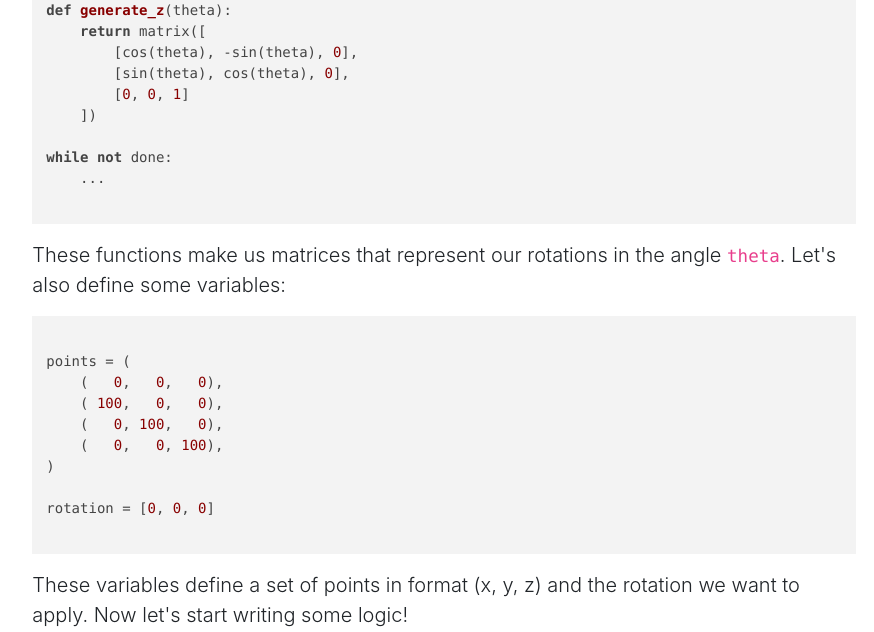
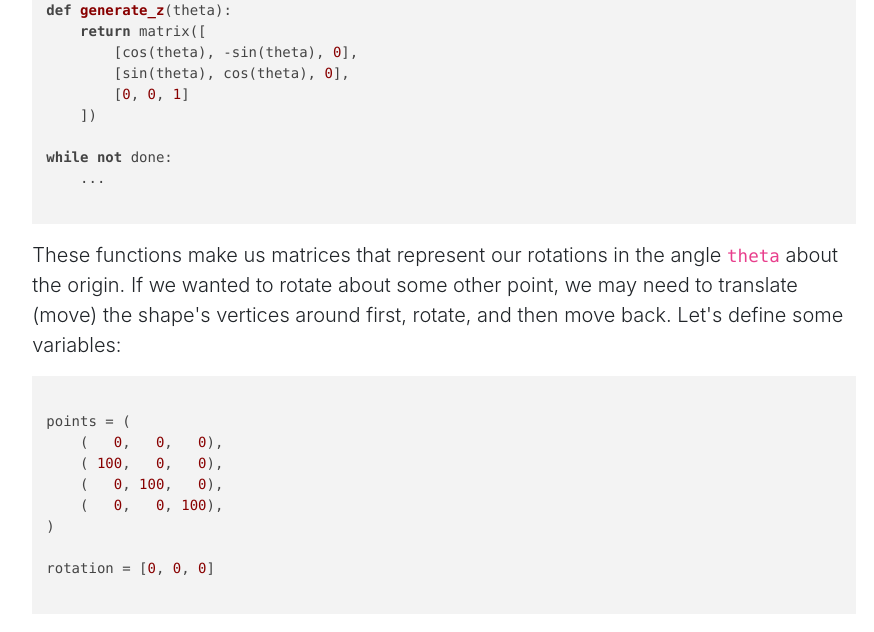
Before and after one commit to JellyWX/blog, a Flask app: page /articles/3d/ in a window 1280 px wide. Shown: the part 5868-6500 px from the top of the page, without its empty margins (196-1070 px from the left). Run offline with Flask 2, Linux system fonts and the light colour scheme; some libraries are stand-ins or nearby versions.

Commit message:
small notes

```diff
--- a/app/templates/articles/3d.html
+++ b/app/templates/articles/3d.html
@@ -366,7 +366,9 @@ while not done:
     </code></pre>
 
 <p class="lead">These functions make us matrices that represent our rotations in the
-    angle <code>theta</code>. Let's also define some variables:</p>
+    angle <code>theta</code> about the origin. If we wanted to rotate about some other
+    point, we may need to translate (move) the shape's vertices around first, rotate,
+    and then move back. Let's define some variables:</p>
 
     <pre><code class="python">
 points = (
@@ -415,7 +417,7 @@ while not done:
     the for loop as <code>method</code> and <code>angle</code>. The line <code>
     m = method(angle) * m</code> multiplies the set of points by the rotation we
     got from one of our generate functions. It's important that we don't use <code>
-    m *= method(angle)</code>, because matrix multiplication is non-commutitive- the
+    m *= method(angle)</code>, because matrix multiplication is non-commutative- the
     order you multiply them is important (i.e, <var>A</var>&times;<var>B</var> &ne; <var>B</var>&times;<var>A</var>). In fact, the code won't run if you put <code>
     *=</code> !
     <br>
```
